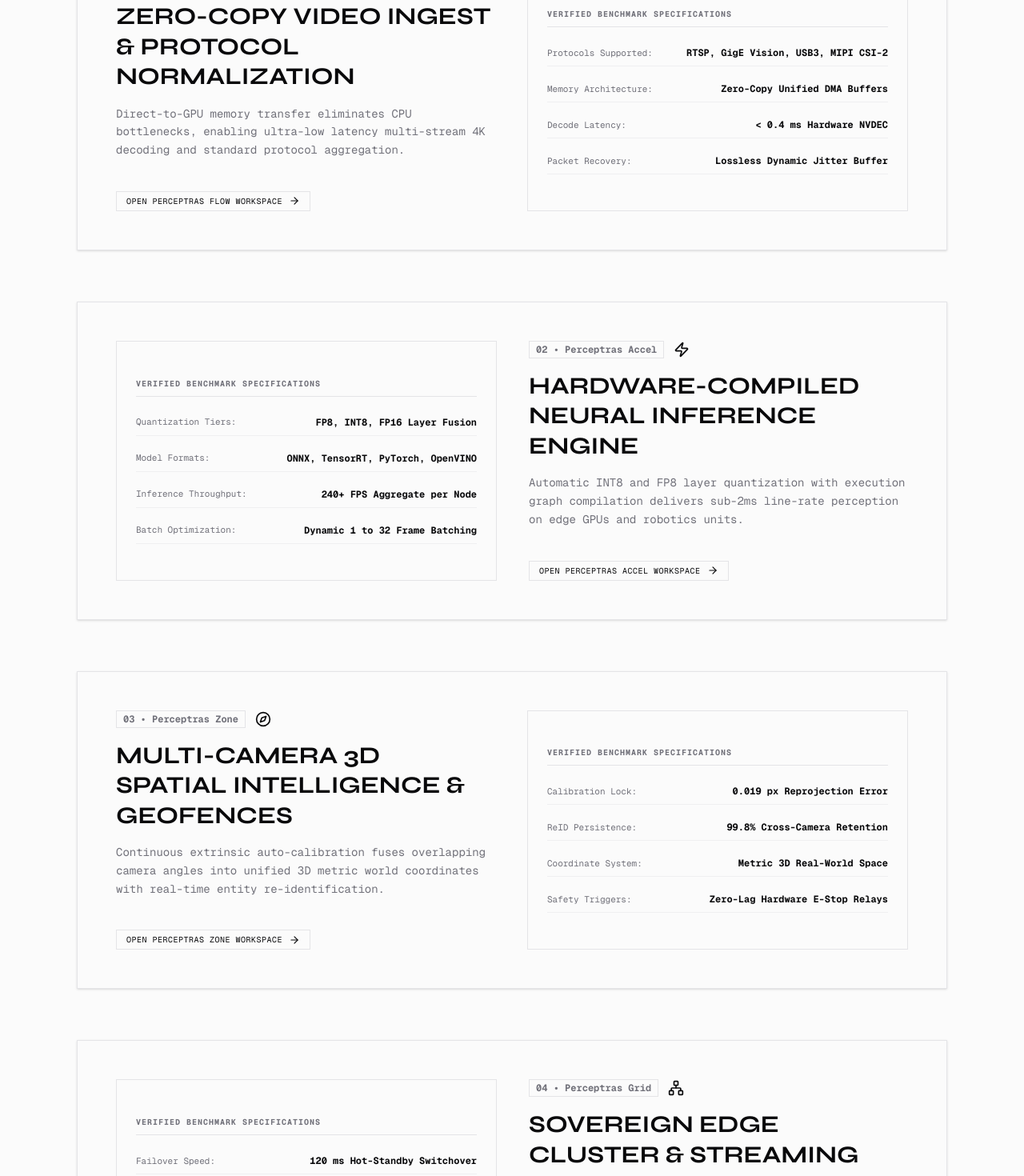
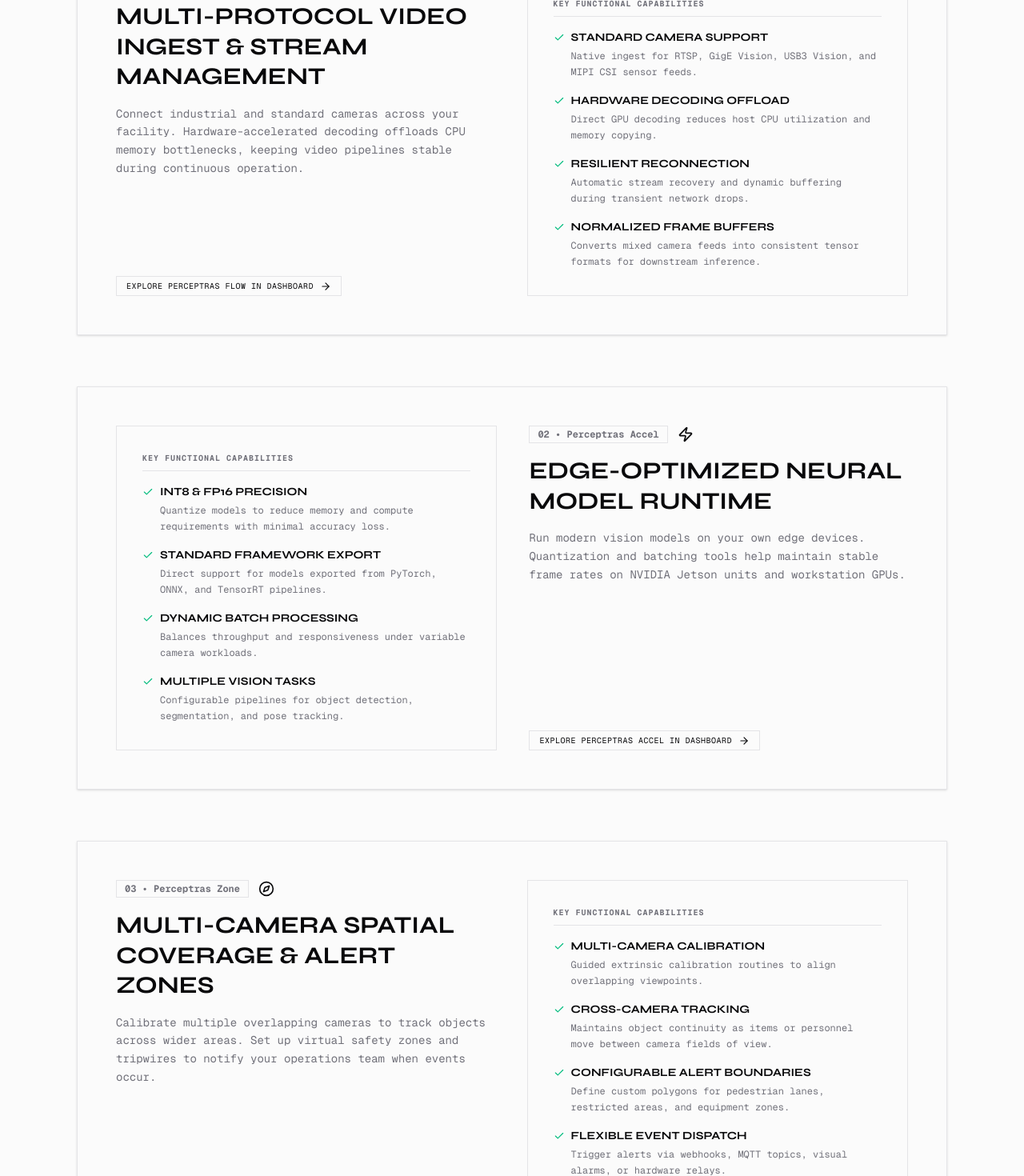
Before and after one commit to ChathuraAt1/perceptras, a Next.js app: page /features in a window 1280 px wide. Shown: the part 1100-2570 px from the top of the page at 80% size. Built offline with nearby package versions, Linux system fonts and the light colour scheme; no server answers.

Commit message:
feat: implement sandbox demo mode with restricted navigation and billing/settings access gates.

```diff
--- /dev/null
+++ b/app/auth/complete/page.tsx
@@ -0,0 +1,141 @@
+'use client';
+
+import { useEffect, useState, Suspense } from 'react';
+import { useSearchParams, useRouter } from 'next/navigation';
+import Link from 'next/link';
+import { Section, Container } from '@/components/layout/section-container';
+import { MonoTag } from '@/components/ui/typography';
+import { Button } from '@/components/ui/button';
+import { Check, AlertCircle, ArrowRight, Loader2 } from 'lucide-react';
+
+function AuthCompleteContent() {
+  const searchParams = useSearchParams();
+  const router = useRouter();
+
+  const [status, setStatus] = useState<'processing' | 'success' | 'error'>('processing');
+  const [errorMessage, setErrorMessage] = useState('');
+  const [redirectPath, setRedirectPath] = useState('/dashboard');
+
+  useEffect(() => {
+    const rawToken = searchParams.get('token');
+    const planSlug = searchParams.get('plan') || searchParams.get('plan_slug');
+    const interval = searchParams.get('interval') || searchParams.get('plan_interval');
+
+    if (!rawToken) {
+      setStatus('error');
+      setErrorMessage('No authentication token was returned from the OAuth provider.');
+      return;
+    }
+
+    try {
+      // Decode token if URL encoded
+      const token = decodeURIComponent(rawToken);
+
+      // Save token to session and local storage
+      sessionStorage.setItem('sanctum_token', token);
+      localStorage.setItem('sanctum_token', token);
+      sessionStorage.removeItem('perceptras_demo_mode');
+
+      let targetUrl = '/dashboard/';
+      if (planSlug) {
+        targetUrl = `/checkout?plan=${encodeURIComponent(planSlug)}&interval=${encodeURIComponent(interval || 'yearly')}`;
+      }
+      setRedirectPath(targetUrl);
+      setStatus('success');
+
+      // Auto-redirect after short confirmation
+      const timer = setTimeout(() => {
+        router.push(targetUrl);
+      }, 1400);
+
+      return () => clearTimeout(timer);
+    } catch {
+      setStatus('error');
+      setErrorMessage('Failed to decode or store authentication token.');
+    }
+  }, [searchParams, router]);
+
+  return (
+    <Section className="pt-28 md:pt-40 pb-24">
+      <Container className="max-w-md mx-auto">
+        <div className="border border-border bg-surface p-8 md:p-10 space-y-6 text-center shadow-2xl relative">
+          {status === 'processing' && (
+            <>
+              <div className="w-14 h-14 border border-border bg-surface flex items-center justify-center mx-auto">
+                <Loader2 className="h-6 w-6 text-foreground animate-spin" />
+              </div>
+              <div className="space-y-2">
+                <MonoTag>AUTHENTICATION IN PROGRESS</MonoTag>
+                <h1 className="font-syne text-xl font-bold uppercase text-foreground">
+                  Completing Sign In...
+                </h1>
+                <p className="font-mono text-xs text-muted leading-relaxed">
+                  Securing your session with Perceptras Controller ID. Please wait.
+                </p>
+              </div>
+            </>
+          )}
+
+          {status === 'success' && (
+            <>
+              <div className="w-14 h-14 bg-emerald-500/10 border border-emerald-500 text-emerald-500 flex items-center justify-center mx-auto">
+                <Check className="h-7 w-7 stroke-[2.5]" />
+              </div>
+              <div className="space-y-2">
+                <MonoTag>OAUTH AUTHENTICATED</MonoTag>
+                <h1 className="font-syne text-2xl font-bold uppercase text-foreground">
+                  Sign In Complete!
+                </h1>
+                <p className="font-mono text-xs text-muted leading-relaxed">
+                  Authentication token verified. Redirecting to your controller workspace...
+                </p>
+              </div>
+
+              <div className="pt-2">
+                <Link href={redirectPath}>
+                  <Button variant="primary" size="md" className="w-full flex items-center justify-center gap-2">
+                    <span>Continue Now</span>
+                    <ArrowRight className="h-4 w-4" />
+                  </Button>
+                </Link>
+              </div>
+            </>
+          )}
+
+          {status === 'error' && (
+            <>
+              <div className="w-14 h-14 bg-red-500/10 border border-red-500 text-red-500 flex items-center justify-center mx-auto">
+                <AlertCircle className="h-7 w-7" />
+              </div>
+              <div className="space-y-2">
+                <MonoTag>AUTHENTICATION ERROR</MonoTag>
+                <h1 className="font-syne text-xl font-bold uppercase text-foreground">
+                  OAuth Sign In Failed
+                </h1>
+                <p className="font-mono text-xs text-red-500 leading-relaxed">
+                  {errorMessage}
+                </p>
+              </div>
+
+              <div className="pt-2">
+                <Link href="/auth/login/">
+                  <Button variant="primary" size="md" className="w-full">
+                    Return to Sign In
+                  </Button>
+                </Link>
+              </div>
+            </>
+          )}
+        </div>
+      </Container>
+    </Section>
+  );
+}
+
+export default function AuthCompletePage() {
+  return (
+    <Suspense fallback={<div className="min-h-screen flex items-center justify-center font-mono text-xs text-muted">Verifying Token...</div>}>
+      <AuthCompleteContent />
+    </Suspense>
+  );
+}
--- a/app/features/page.tsx
+++ b/app/features/page.tsx
@@ -8,101 +8,102 @@
   Compass,
   Network,
   ArrowRight,
+  Check,
 } from 'lucide-react';
 
 const CORE_PILLARS = [
   {
     number: '01',
     id: 'flow',
-    title: 'Zero-Copy Video Ingest & Protocol Normalization',
+    title: 'Multi-Protocol Video Ingest & Stream Management',
     tagline: 'Perceptras Flow',
     description:
-      'Direct-to-GPU memory transfer eliminates CPU bottlenecks, enabling ultra-low latency multi-stream 4K decoding and standard protocol aggregation.',
+      'Connect industrial and standard cameras across your facility. Hardware-accelerated decoding offloads CPU memory bottlenecks, keeping video pipelines stable during continuous operation.',
     icon: Video,
-    specs: [
-      { label: 'Protocols Supported', val: 'RTSP, GigE Vision, USB3, MIPI CSI-2' },
-      { label: 'Memory Architecture', val: 'Zero-Copy Unified DMA Buffers' },
-      { label: 'Decode Latency', val: '< 0.4 ms Hardware NVDEC' },
-      { label: 'Packet Recovery', val: 'Lossless Dynamic Jitter Buffer' },
+    highlights: [
+      { title: 'Standard Camera Support', desc: 'Native ingest for RTSP, GigE Vision, USB3 Vision, and MIPI CSI sensor feeds.' },
+      { title: 'Hardware Decoding Offload', desc: 'Direct GPU decoding reduces host CPU utilization and memory copying.' },
+      { title: 'Resilient Reconnection', desc: 'Automatic stream recovery and dynamic buffering during transient network drops.' },
+      { title: 'Normalized Frame Buffers', desc: 'Converts mixed camera feeds into consistent tensor formats for downstream inference.' },
     ],
   },
   {
     number: '02',
     id: 'accel',
-    title: 'Hardware-Compiled Neural Inference Engine',
+    title: 'Edge-Optimized Neural Model Runtime',
     tagline: 'Perceptras Accel',
     description:
-      'Automatic INT8 and FP8 layer quantization with execution graph compilation delivers sub-2ms line-rate perception on edge GPUs and robotics units.',
+      'Run modern vision models on your own edge devices. Quantization and batching tools help maintain stable frame rates on NVIDIA Jetson units and workstation GPUs.',
     icon: Zap,
-    specs: [
-      { label: 'Quantization Tiers', val: 'FP8, INT8, FP16 Layer Fusion' },
-      { label: 'Model Formats', val: 'ONNX, TensorRT, PyTorch, OpenVINO' },
-      { label: 'Inference Throughput', val: '240+ FPS Aggregate per Node' },
-      { label: 'Batch Optimization', val: 'Dynamic 1 to 32 Frame Batching' },
+    highlights: [
+      { title: 'INT8 & FP16 Precision', desc: 'Quantize models to reduce memory and compute requirements with minimal accuracy loss.' },
+      { title: 'Standard Framework Export', desc: 'Direct support for models exported from PyTorch, ONNX, and TensorRT pipelines.' },
+      { title: 'Dynamic Batch Processing', desc: 'Balances throughput and responsiveness under variable camera workloads.' },
+      { title: 'Multiple Vision Tasks', desc: 'Configurable pipelines for object detection, segmentation, and pose tracking.' },
     ],
   },
   {
     number: '03',
     id: 'zone',
-    title: 'Multi-Camera 3D Spatial Intelligence & Geofences',
+    title: 'Multi-Camera Spatial Coverage & Alert Zones',
     tagline: 'Perceptras Zone',
     description:
-      'Continuous extrinsic auto-calibration fuses overlapping camera angles into unified 3D metric world coordinates with real-time entity re-identification.',
+      'Calibrate multiple overlapping cameras to track objects across wider areas. Set up virtual safety zones and tripwires to notify your operations team when events occur.',
     icon: Compass,
-    specs: [
-      { label: 'Calibration Lock', val: '0.019 px Reprojection Error' },
-      { label: 'ReID Persistence', val: '99.8% Cross-Camera Retention' },
-      { label: 'Coordinate System', val: 'Metric 3D Real-World Space' },
-      { label: 'Safety Triggers', val: 'Zero-Lag Hardware E-Stop Relays' },
+    highlights: [
+      { title: 'Multi-Camera Calibration', desc: 'Guided extrinsic calibration routines to align overlapping viewpoints.' },
+      { title: 'Cross-Camera Tracking', desc: 'Maintains object continuity as items or personnel move between camera fields of view.' },
+      { title: 'Configurable Alert Boundaries', desc: 'Define custom polygons for pedestrian lanes, restricted areas, and equipment zones.' },
+      { title: 'Flexible Event Dispatch', desc: 'Trigger alerts via webhooks, MQTT topics, visual alarms, or hardware relays.' },
     ],
   },
   {
     number: '04',
     id: 'grid',
-    title: 'Sovereign Edge Cluster & Streaming Egress',
+    title: 'Local Network Deployment & Data Privacy',
     tagline: 'Perceptras Grid',
     description:
-      'Distributed multi-node clustering with 120ms automatic failover, load-balanced stream distribution, and enterprise streaming telemetry buses.',
+      'Process all video feeds entirely on your local facility network. Your video data never leaves your premises, avoiding cloud bandwidth fees and privacy risks.',
     icon: Network,
-    specs: [
-      { label: 'Failover Speed', val: '120 ms Hot-Standby Switchover' },
-      { label: 'Streaming Buses', val: 'gRPC, Apache Kafka, MQTT, WebSockets' },
-      { label: 'Air-Gap Security', val: '100% On-Premise Sovereign Compute' },
-      { label: 'Edge OS Support', val: 'Linux x86, JetPack, Ubuntu Server' },
+    highlights: [
+      { title: '100% On-Premise Execution', desc: 'No external cloud dependencies required for continuous day-to-day operations.' },
+      { title: 'Zero Cloud Video Egress Costs', desc: 'Eliminates expensive monthly cloud bandwidth charges for multi-camera feeds.' },
+      { title: 'Cluster Health & Failover', desc: 'Monitor node status and reassign stream workloads if a host needs maintenance.' },
+      { title: 'Standard Integration APIs', desc: 'Export detection events and metadata directly to SCADA, MES, or robotics controllers.' },
     ],
   },
 ];
 
-const COMPARISON_ROWS = [
+const ARCHITECTURAL_DIFFERENCES = [
   {
-    metric: 'Pipeline End-to-End Latency',
-    cloud: '150 ms – 400 ms (Network RTT)',
-    perceptras: '1.1 ms (Edge Direct-to-GPU)',
+    topic: 'Video Processing Location',
+    cloud: 'Uploaded continuously to third-party cloud servers',
+    perceptras: 'Processed locally on your on-premise edge hardware',
   },
   {
-    metric: 'Raw Video Bandwidth Required',
-    cloud: 'High (Continuous 4K Uplink)',
-    perceptras: 'Zero (Local GPU Decode & Ingest)',
+    topic: 'Bandwidth & Data Costs',
+    cloud: 'High recurring costs for uploading multiple 4K/FHD streams',
+    perceptras: 'Zero internet bandwidth needed for video processing',
   },
   {
-    metric: 'Data Sovereignty & Privacy',
-    cloud: 'Third-party cloud storage risk',
-    perceptras: '100% Air-Gapped On-Premises',
+    topic: 'Data Privacy & Compliance',
+    cloud: 'Video leaves facility premises and enters external datacenters',
+    perceptras: 'Footage remains 100% on your secure local network',
   },
   {
-    metric: 'Internet Outage Resilience',
-    cloud: 'Complete perception failure',
-    perceptras: '100% Operational via Local Mesh',
+    topic: 'Internet Outage Impact',
+    cloud: 'Vision system stops functioning if connection is interrupted',
+    perceptras: 'Continues running normally without external internet',
   },
   {
-    metric: 'Multi-Camera 3D Spatial Fusion',
-    cloud: 'Basic individual 2D frame tags',
-    perceptras: 'Unified Metric 3D Coordinate Plane',
+    topic: 'Multi-Camera Coordination',
+    cloud: 'Usually processes isolated frames with separate API calls',
+    perceptras: 'Fuses overlapping camera viewpoints in unified coordinate space',
   },
   {
-    metric: 'Hardware E-Stop Interlock',
-    cloud: 'Not supported (Excessive delay)',
-    perceptras: 'Sub-millisecond hardware trigger',
+    topic: 'Integration with Local Systems',
+    cloud: 'Requires webhooks back from the cloud with internet delays',
+    perceptras: 'Direct local buses: gRPC, Kafka, MQTT, and digital I/O signals',
   },
 ];
 
@@ -112,12 +113,12 @@
       {/* ── Features Hero ───────────────────────────────────────── */}
       <Section className="pt-24 md:pt-36 pb-16">
         <Container className="text-center max-w-4xl mx-auto space-y-6">
-          <MonoTag>PHYSICAL AI PLATFORM CAPABILITIES</MonoTag>
+          <MonoTag>PLATFORM ARCHITECTURE &amp; CAPABILITIES</MonoTag>
           <Display className="text-4xl sm:text-6xl font-bold">
-            Built for Sub-Millisecond Perception at Physical Scale
+            Dependable Physical AI for Real-World Systems
           </Display>
           <p className="font-mono text-sm md:text-base text-muted max-w-3xl mx-auto leading-relaxed">
-            A comprehensive architectural breakdown of the video ingest pipelines, neural runtime compilers, 3D metric spatial intelligence, and sovereign edge clustering that power Perceptras.
+            Connect multi-camera streams, run optimized neural inference on your edge hardware, and monitor spatial boundaries on your local network without cloud bandwidth overhead.
           </p>
 
           <div className="flex flex-wrap justify-center gap-4 pt-4">
@@ -151,11 +152,11 @@
                   isEven ? 'lg:flex-row-reverse' : 'lg:flex-row'
                 } gap-10 items-stretch justify-between shadow-sm`}
               >
-                {/* Left: Text Description */}
-                <div className="space-y-4 lg:w-1/2 flex flex-col justify-between">
+                {/* Left: Text Overview */}
+                <div className="space-y-6 lg:w-1/2 flex flex-col justify-between">
                   <div className="space-y-4">
                     <div className="flex items-center gap-3">
-                      <span className="font-mono text-xs font-bold text-muted border border-border px-2 py-0.5">
+                      <span className="font-mono text-xs font-bold text-muted border border-border px-2.5 py-0.5">
                         {pillar.number} • {pillar.tagline}
                       </span>
                       <Icon className="h-5 w-5 text-foreground" />
@@ -170,30 +171,34 @@
                     </p>
                   </div>
 
-                  <div className="pt-6">
+                  <div>
                     <Link href={`/dashboard/${pillar.id}`}>
                       <Button variant="outline" size="sm" className="flex items-center gap-2">
-                        <span>Open {pillar.tagline} Workspace</span>
+                        <span>Explore {pillar.tagline} in Dashboard</span>
                         <ArrowRight className="h-3.5 w-3.5" />
                       </Button>
                     </Link>
                   </div>
                 </div>
 
-                {/* Right: Technical Specs HUD Matrix */}
-                <div className="lg:w-1/2 border border-border bg-surface/50 p-6 flex flex-col justify-center space-y-4">
+                {/* Right: Concrete Capabilities List */}
+                <div className="lg:w-1/2 border border-border bg-surface/50 p-6 sm:p-8 flex flex-col justify-center space-y-4">
                   <span className="font-mono text-[10px] uppercase tracking-widest text-muted font-bold border-b border-border pb-2">
-                    Verified Benchmark Specifications
+                    Key Functional Capabilities
                   </span>
 
-                  <div className="space-y-3 font-mono text-xs">
-                    {pillar.specs.map((spec) => (
-                      <div
-                        key={spec.label}
-                        className="flex flex-col sm:flex-row sm:items-center justify-between gap-1 py-2 border-b border-border/50"
-                      >
-                        <span className="text-muted text-[11px]">{spec.label}:</span>
-                        <span className="font-bold text-foreground sm:text-right">{spec.val}</span>
+                  <div className="space-y-4">
+                    {pillar.highlights.map((item, hIdx) => (
+                      <div key={hIdx} className="space-y-1">
+                        <div className="flex items-center gap-2">
+                          <Check className="h-3.5 w-3.5 text-emerald-500 shrink-0" />
+                          <h4 className="font-syne text-sm font-bold text-foreground uppercase">
+                            {item.title}
+                          </h4>
+                        </div>
+                        <p className="font-mono text-xs text-muted leading-relaxed pl-5.5">
+                          {item.desc}
+                        </p>
                       </div>
                     ))}
                   </div>
@@ -204,16 +209,16 @@
         </Container>
       </Section>
 
-      {/* ── Comparison Table: Cloud APIs vs. Perceptras Edge ──── */}
+      {/* ── Comparison Table: Cloud APIs vs. Perceptras Local Edge ──── */}
       <Section borders={{ bottom: true }} className="bg-surface/30 py-20 md:py-28">
         <Container className="max-w-5xl">
           <div className="max-w-3xl mb-12">
-            <MonoTag>ARCHITECTURAL ADVANTAGE</MonoTag>
+            <MonoTag>DEPLOYMENT ARCHITECTURE</MonoTag>
             <Heading as="h2" className="text-2xl md:text-4xl mt-3 mb-4">
-              Traditional Cloud APIs vs. Perceptras Physical AI
+              Local Edge Processing vs. Cloud Streaming
             </Heading>
-            <p className="font-mono text-sm text-muted">
-              Why autonomous robotics, manufacturing lines, and automated facilities require on-premise zero-copy inference.
+            <p className="font-mono text-sm text-muted leading-relaxed">
+              Why on-premise vision pipelines provide better reliability, privacy, and cost predictability for operational environments.
             </p>
           </div>
 
@@ -221,19 +226,19 @@
             <table className="w-full text-left font-mono text-xs">
               <thead>
                 <tr className="border-b border-border bg-surface/80 text-[10px] uppercase tracking-wider text-muted">
-                  <th className="py-4 px-5 font-semibold">Architectural Vector</th>
-                  <th className="py-4 px-5 font-semibold text-muted">Traditional Cloud Vision</th>
+                  <th className="py-4 px-5 font-semibold">Aspect</th>
+                  <th className="py-4 px-5 font-semibold text-muted">Typical Cloud Vision</th>
                   <th className="py-4 px-5 font-semibold text-foreground font-bold bg-foreground/[0.03]">
-                    Perceptras Platform
+                    Perceptras On-Premise
                   </th>
                 </tr>
               </thead>
               <tbody className="divide-y divide-border">
-                {COMPARISON_ROWS.map((row) => (
-                  <tr key={row.metric} className="hover:bg-foreground/5 transition-colors">
-                    <td className="py-3.5 px-5 font-bold text-foreground">{row.metric}</td>
+                {ARCHITECTURAL_DIFFERENCES.map((row) => (
+                  <tr key={row.topic} className="hover:bg-foreground/5 transition-colors">
+                    <td className="py-3.5 px-5 font-bold text-foreground">{row.topic}</td>
                     <td className="py-3.5 px-5 text-muted">{row.cloud}</td>
-                    <td className="py-3.5 px-5 text-emerald-500 font-bold bg-foreground/[0.02]">
+                    <td className="py-3.5 px-5 text-foreground font-semibold bg-foreground/[0.02]">
                       {row.perceptras}
                     </td>
                   </tr>
@@ -248,10 +253,10 @@
       <Section className="py-24 md:py-32">
         <Container className="text-center max-w-3xl mx-auto space-y-6">
           <Display as="h2" className="text-3xl md:text-5xl font-bold">
-            Experience Sub-Millisecond Perception Today
+            Evaluate Perceptras on Your Hardware
           </Display>
           <p className="font-mono text-sm text-muted max-w-xl mx-auto leading-relaxed">
-            Deploy on your existing edge hardware or test our live demo feeds in the controller dashboard.
+            Test our stream ingest and model pipelines in the interactive controller dashboard or size a deployment for your facility.
           </p>
           <div className="flex justify-center gap-4 pt-4">
             <Link href="/checkout?plan=professional">
```
Also changed, not shown: app/dashboard/layout.tsx (+40 -2 lines), components/layout/header.tsx (+6 -6 lines).
